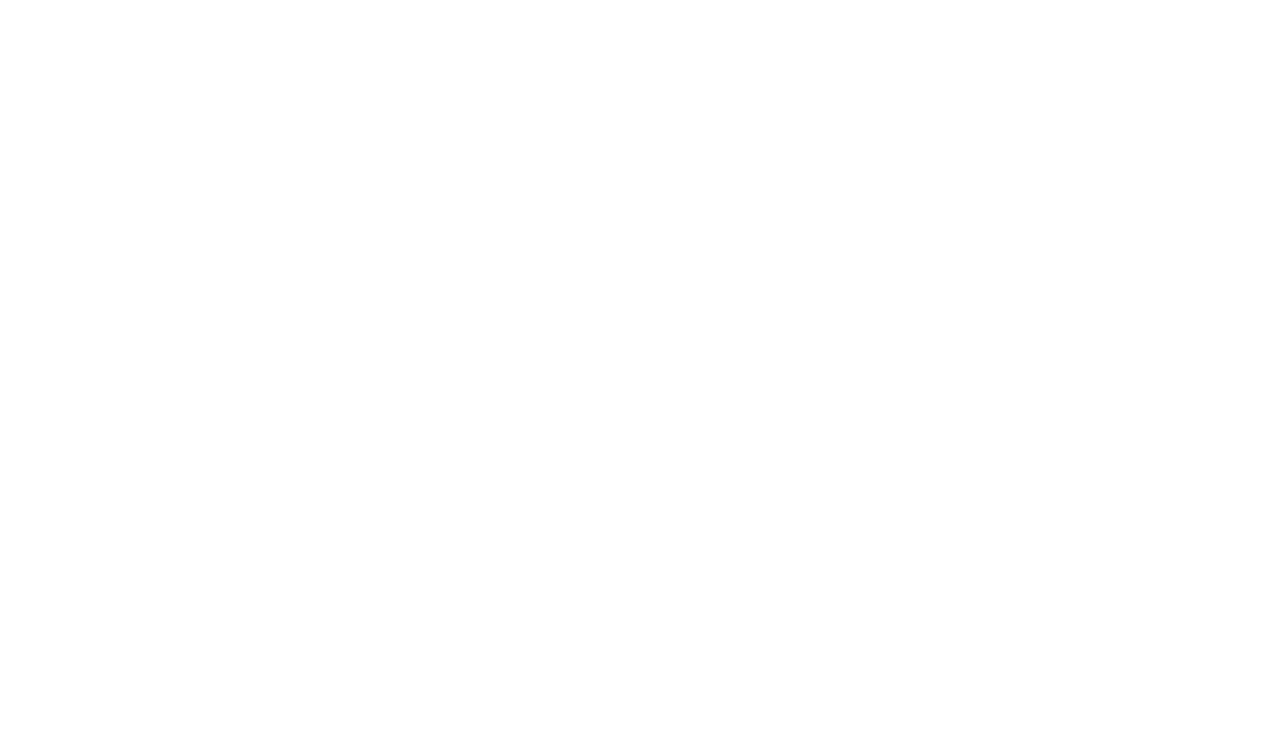
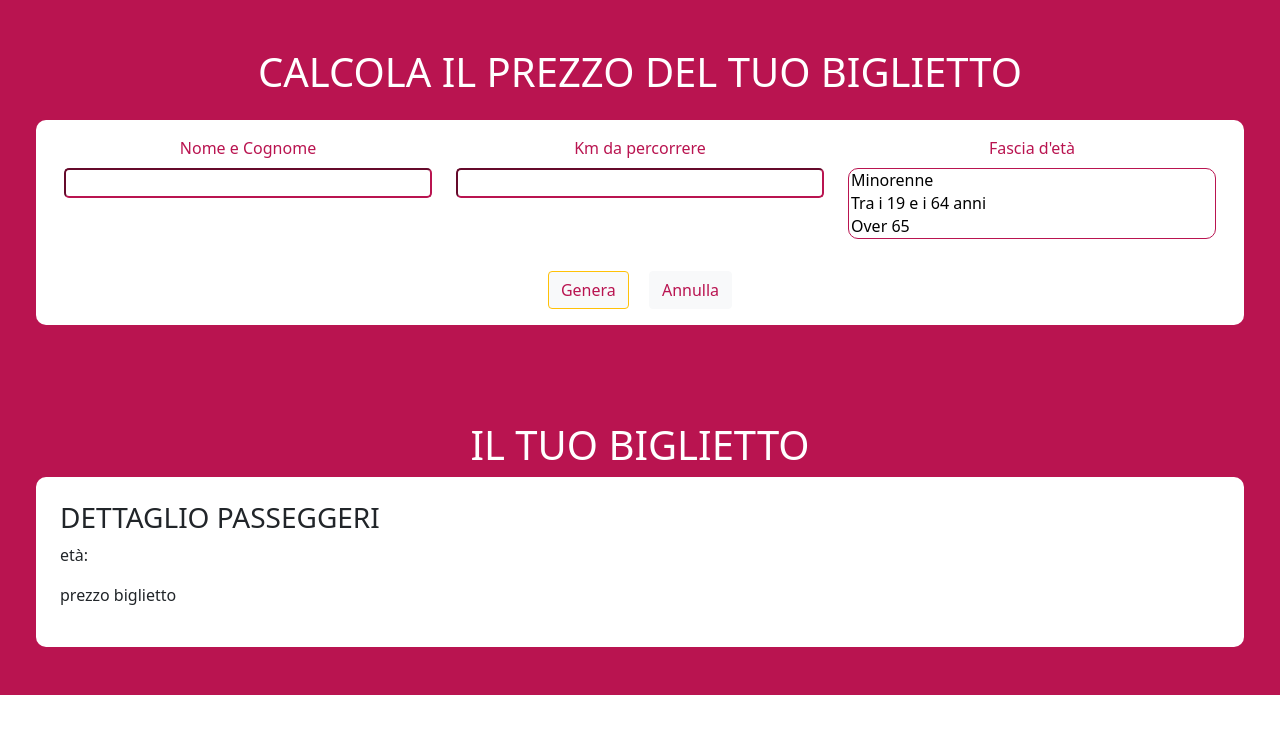
Before and after one commit to Matteoanselmo/js-biglietto-treno-form, a plain HTML site: page index.html in a window 1280 px wide. Drawn offline with nearby package versions, Linux system fonts and the light colour scheme.

Commit message:
implementazione generator button

```diff
--- a/css/style.css
+++ b/css/style.css
@@ -0,0 +1,21 @@
+main{
+    background-color: rgb(185, 20, 80);
+}
+
+select{
+    border-radius: 10px;
+    overflow: hidden;
+    border-color: rgb(185, 20, 80);
+}
+
+.my-magenta-color{
+    color: rgb(185, 20, 80);
+}
+
+.my-input-text{
+    border-color: rgb(185, 20, 80);
+    border-radius: 5px;
+}
+.row{
+    border-radius: 10px;
+}
--- a/index.html
+++ b/index.html
@@ -10,7 +10,58 @@
 </head>
 <body>
     <main>
-
+        <div class="container-fluid p-5">
+            <div class="row">
+                <div class="col-12 text-center mb-3">
+                    <h1 class="text-white text-uppercase">
+                        calcola il prezzo del tuo biglietto
+                    </h1>
+                </div>
+            </div>
+            <div class="row justify-content-center bg-white">
+                <div class="col-12 mb-3">
+                    <div class="row p-3">
+                        <div class="col-4 d-flex flex-column text-center">
+                            <label class="mb-2 my-magenta-color">Nome e Cognome</label>
+                            <input type="text" name="" id="my-input-name" class="my-input-text">
+                        </div>
+                        <div class="col-4 d-flex flex-column text-center">
+                            <label class="mb-2 my-magenta-color">Km da percorrere</label>
+                            <input type="text" name="" id="my-input-km" class="my-input-text">
+                        </div>
+                        <div class="col-4 d-flex flex-column text-center">
+                            <label class="mb-2 my-magenta-color">Fascia d'età</label>
+                            <select id="my-select" size="3">
+                                <option value="0">Minorenne</option>
+                                <option value="1">Tra i 19 e i 64 anni</option>
+                                <option value="2">Over 65</option>
+                            </select>
+                        </div>
+                    </div>
+                </div>
+                <div class="col-12 text-center mb-3">
+                    <button class="btn btn-light my-magenta-color border-warning mx-2" id="my-btn-generator">Genera</button>
+                    <button class="btn btn-light my-magenta-color mx-2">Annulla</button>
+                </div>
+            </div>
+        </div>
+        <div class="container-fluid p-5">
+            <div class="row">
+                <div class="col-12 text-center">
+                    <h1 class="text-white text-uppercase">
+                        il tuo biglietto
+                    </h1>
+                </div>
+            <div class="row bg-white gx-0 p-4">
+                <div class="col-12">
+                    <h3 class="text-uppercase">dettaglio passeggeri</h3>
+                </div>
+                <div class="col-12">
+                    <p id="my-age">età: </p>
+                    <p id="my-ticket-price">prezzo biglietto </p>
+                </div>
+            </div>
+        </div>
     </main>
     <script src="js/script.js"></script>
 </body>
--- a/js/script.js
+++ b/js/script.js
@@ -0,0 +1,41 @@
+
+
+/*estrapolo il nome e i km da percorrere */
+const userName = document.getElementById('my-input-name');
+const userKm = document.getElementById('my-input-km');
+
+/*Gli stampo su console*/
+
+const userSelector = document.getElementById('my-select');
+let userDiscount;
+
+
+// CONTROLLO IL VALUE DELLE OPTION E PEROGNI CASO ASSEGNO UN VALORE DI SCONTO, POI STAMPO IL RISULTATO
+const userGenerator = document.getElementById('my-btn-generator');
+userGenerator.addEventListener('click', function(){
+    console.log(userName.value);
+    console.log(userKm.value);
+    let ticketPrice = userKm.value * 0.17;
+    if( userSelector.value == '0' ){
+        userDiscount = 0.17;
+        ticketPrice = (ticketPrice - (ticketPrice * userDiscount)).toFixed(2);
+        console.log('minorenne');
+        console.log(ticketPrice);
+        document.getElementById('my-ticket-price').innerHTML += `${ticketPrice} €`;
+        document.getElementById('my-age').innerHTML += `minore di 18 anni`;
+    } else if( userSelector.value == '2'){
+        userDiscount = 0.38;
+        ticketPrice = (ticketPrice - (ticketPrice * userDiscount)).toFixed(2);
+        console.log('vecchi');
+        console.log(ticketPrice);
+        document.getElementById('my-ticket-price').innerHTML += `${ticketPrice} €`;
+        document.getElementById('my-age').innerHTML += `over 65 anni`;
+    } else{
+        userDiscount = 1;
+        ticketPrice = (ticketPrice - (ticketPrice * userDiscount)).toFixed(2);
+        console.log('normali');
+        console.log(ticketPrice);
+        document.getElementById('my-ticket-price').innerHTML += `${ticketPrice} €`;
+        document.getElementById('my-age').innerHTML += `compresa trai 18 e 64 anni`;
+    };
+});
```
